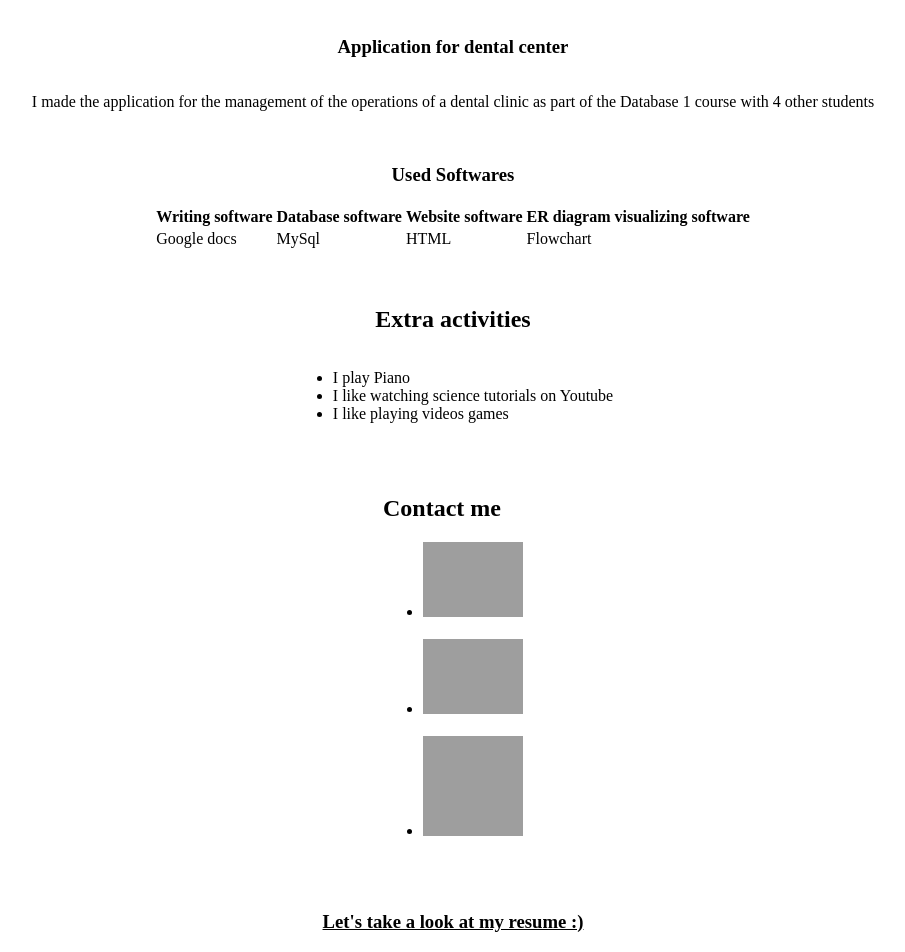
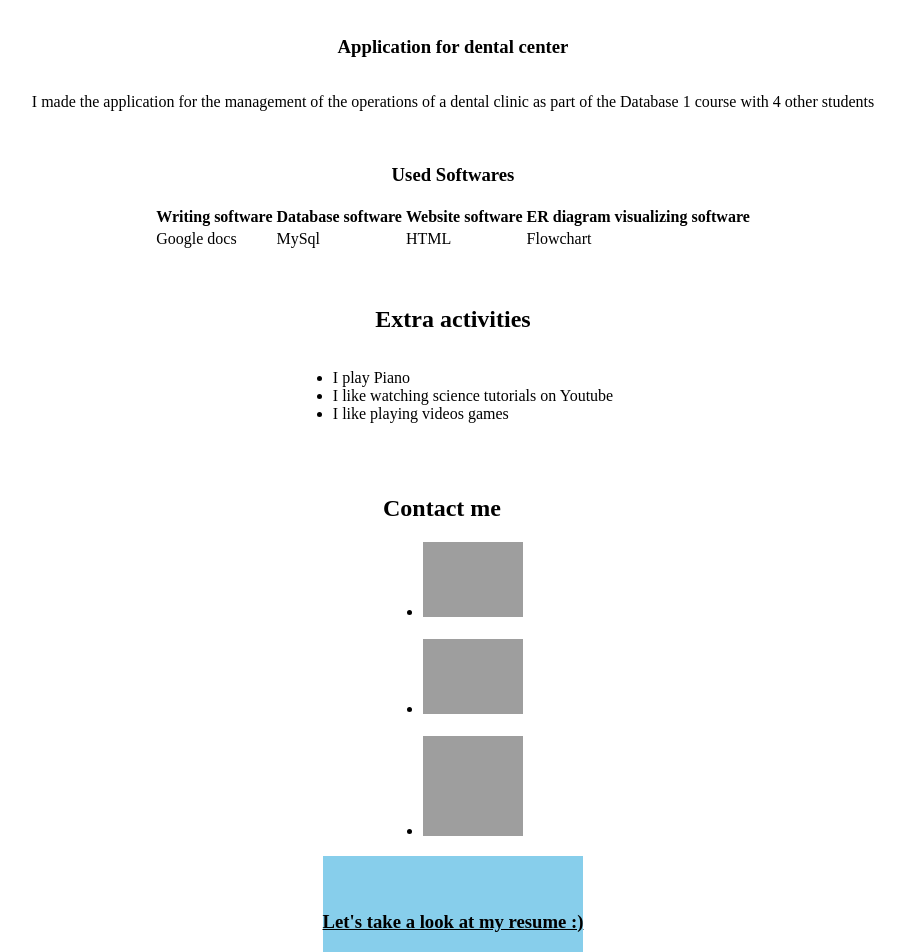
Before and after one commit to Marc1401/Portfolio, a PHP site: page /portefeuille.html in a window 1280 px wide. Shown: the part 1117-2069 px from the top of the page, without its empty margins (187-1092 px from the left). Run offline with PHP 8.4, Linux system fonts and the light colour scheme; grey boxes are pictures that could not be loaded.

Commit message:
Style pour le  resume

```diff
--- a/styles.css
+++ b/styles.css
@@ -60,3 +60,8 @@ html, body {
     justify-content: center;
     align-items: center;
 }
+
+.resume {
+    text-align:center;
+    background-color:skyblue;
+}
```
